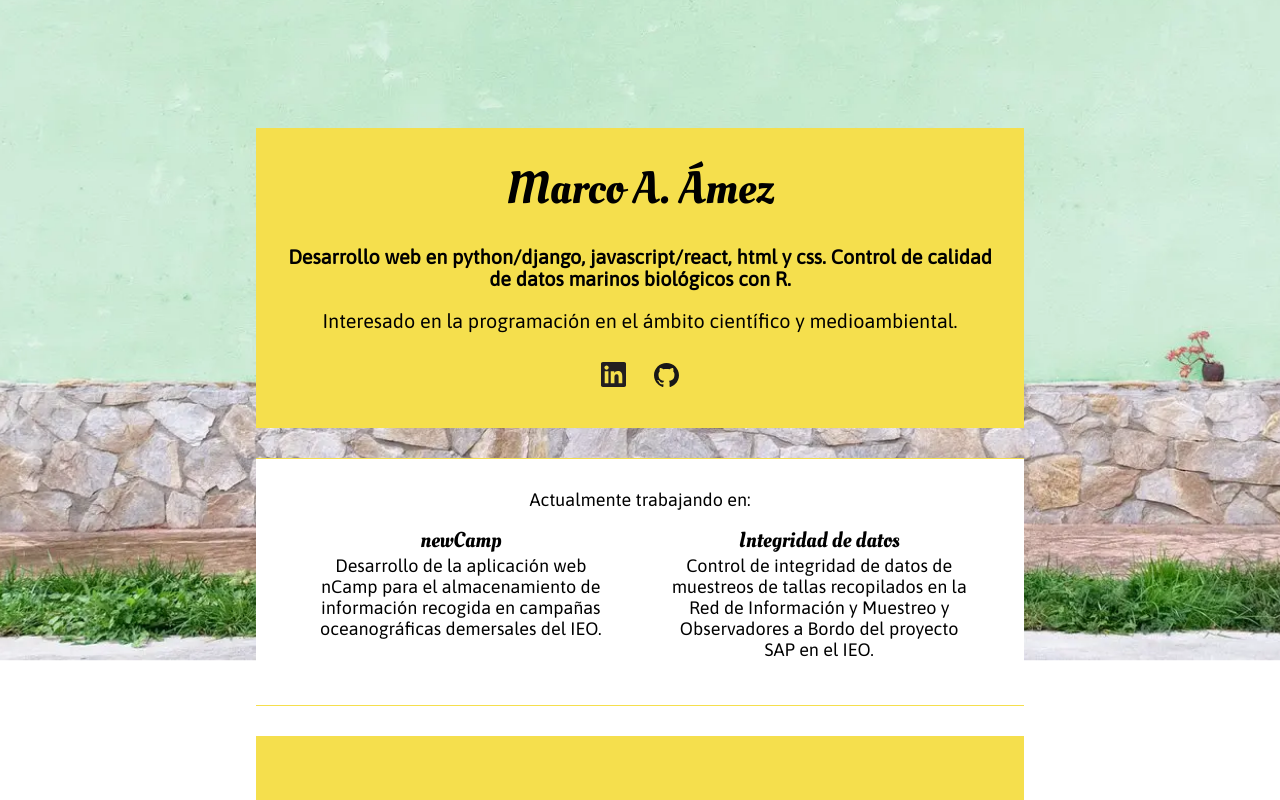
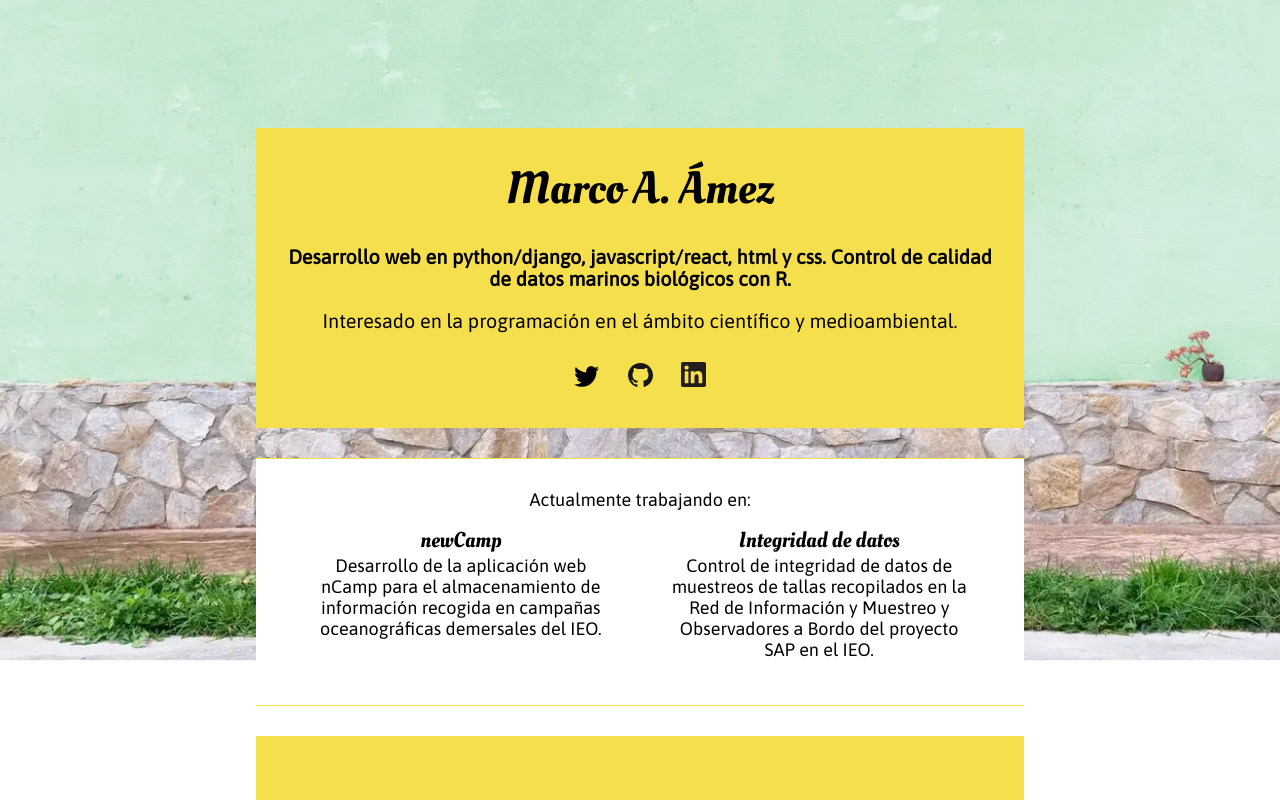
Before and after one commit to Eucrow/amez.info, a website: page index.html in a window 1280 px wide. Drawn offline with nearby package versions, Linux system fonts and the light colour scheme; files that its build step writes are made by us from their sources.

Commit message:
Add Twitter link and icon.

```diff
--- a/index.html
+++ b/index.html
@@ -57,17 +57,23 @@
               </h3>
 
               <div class="social">
-                <a href="https://www.linkedin.com/in/marco-a-amez/"
+                <a href="https://twitter.com/amez_info"
                   ><img
-                    src="./imgs/linkedin.svg"
+                    src="./imgs/twitter.svg"
                     class="img_social"
-                    alt="Link to Marco's LinkedIn profile"
+                    alt="Link to Marco's twitter"
                 /></a>
                 <a href="https://github.com/Eucrow"
                   ><img
                     src="./imgs/github.svg"
                     class="img_social"
                     alt="Link to Marco's github profile"
+                /></a>
+                <a href="https://www.linkedin.com/in/marco-a-amez/"
+                  ><img
+                    src="./imgs/linkedin.svg"
+                    class="img_social"
+                    alt="Link to Marco's LinkedIn profile"
                 /></a>
               </div>
             </div>
```
Also changed, not shown: imgs/twitter.svg (added).
